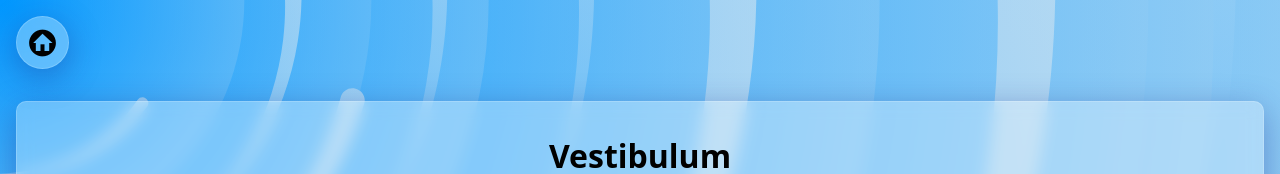
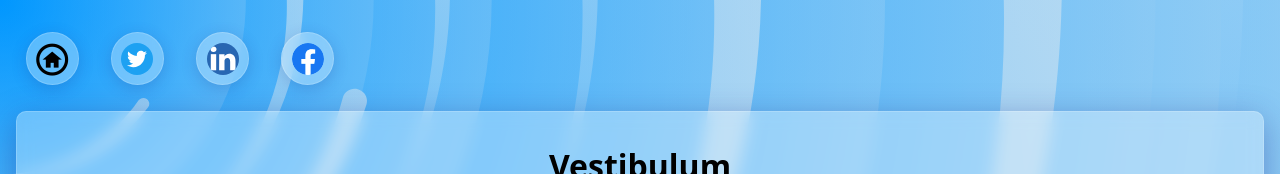
Before and after one commit to calvear93/udacity-personal-blog, a plain HTML site: page src/detail.html in a window 1280 px wide. Shown: the top 174 px of the page. Drawn offline with Linux system fonts and the light colour scheme; a web font is replaced by a local one.

Commit message:
feat: osicla icons in post page

```diff
--- a/src/detail.html
+++ b/src/detail.html
@@ -31,10 +31,31 @@
 
     <body>
         <main class="page detail">
-            <!-- back button -->
-            <section class="section back-button sticky-menu unselectable">
-                <a href="index.html" class="animate-shadow">
-                    <span class="mdi mdi-home-circle"></span>
+            <!-- menu buttons -->
+            <section class="menu-buttons sticky-menu unselectable">
+                <a href="index.html" class="circle-button section animate-shadow">
+                    <span class="mdi mdi-home-circle-outline"></span>
+                </a>
+
+                <a href="https://twitter.com/calvear93" target="_blank" class="circle-button section animate-shadow">
+                    <img
+                        alt="twitter-icon"
+                        src="assets/icons/twitter.svg"
+                    />
+                </a>
+
+                <a href="https://www.linkedin.com/in/calvear" target="_blank" class="circle-button section animate-shadow">
+                    <img
+                        alt="linkedin-icon"
+                        src="assets/icons/linkedin.svg"
+                    />
+                </a>
+
+                <a href="https://facebook.com/" target="_blank" class="circle-button section animate-shadow">
+                    <img
+                        alt="facebook-icon"
+                        src="assets/icons/facebook.svg"
+                    />
                 </a>
             </section>
 
--- a/src/styles/common/base.css
+++ b/src/styles/common/base.css
@@ -31,7 +31,7 @@ body {
 }
 
 .img-cap {
-    font-size: .7em;
+    font-size: 0.7em;
     color: darkslategrey;
     text-align: center;
 }
--- a/src/styles/detail/tablet.css
+++ b/src/styles/detail/tablet.css
@@ -2,8 +2,12 @@
 @media (max-width: 1281px) {
     .page {
         grid-template-areas:
-            "back back back back back back"
+            "menu menu menu menu menu menu"
             "content content content content content content";
+    }
+
+    .menu-buttons {
+        flex-direction: row;
     }
 
     .content .footer-text {
--- a/src/styles/detail/wide.css
+++ b/src/styles/detail/wide.css
@@ -1,35 +1,47 @@
 .page {
     display: grid;
     grid-template-areas:
-        "back content content content content";
+        "menu content content content content";
 }
 
-.back-button {
-    grid-area: back;
+.menu-buttons {
+    grid-area: menu;
+    display: flex;
+    flex-direction: column;
     z-index: 100;
+    margin-left: 0.6em;
+    margin-bottom: 0.6em;
+
+    align-items: center;
+    justify-content: flex-start;
+}
+
+.menu-buttons .circle-button {
+    width: 2em;
+    height: 2em;
+    border-radius: 100%;
+    padding: 0.6em;
 
     display: flex;
     align-items: center;
     justify-content: center;
-
-    width: 2em;
-    height: 2em;
-    border-radius: 100%;
-    padding: 0.6em;
+    box-shadow: 0 4px 16px 0 rgba(31, 38, 135, 0.2);
 }
 
-.back-button a {
-    font-size: 2em;
+.menu-buttons .circle-button span {
+    font-size: 2.4em;
 
     color: black;
 }
 
-.back-button a:hover {
+.menu-buttons .circle-button:hover {
     cursor: pointer;
-    text-shadow:
-        0 0 5px #fff, 0 0 10px #fff, 0 0 15px #fff,
-        0 0 20px #0a98fc, 0 0 30px #0a98fc,
-        0 0 40px #0a98fc, 0 0 55px #0a98fc, 0 0 75px #0a98fc;
+    box-shadow: 0 8px 32px 0 rgba(31, 38, 135, 0.6);
+}
+
+.menu-buttons .circle-button img {
+    width: 100%;
+    border-radius: 100%;
 }
 
 .content {
```
Also changed, not shown: src/index.html (+3 -3 lines).
